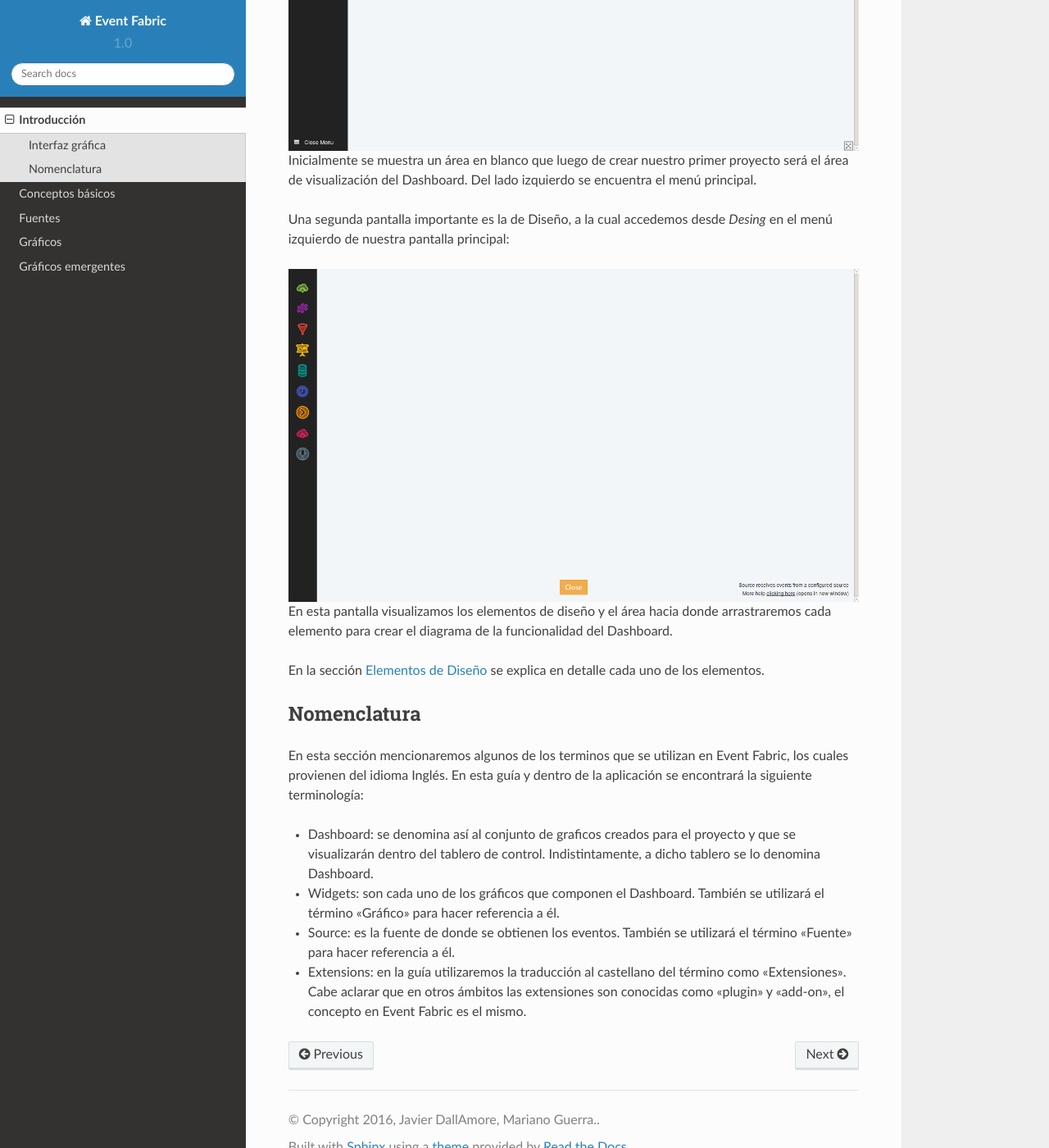
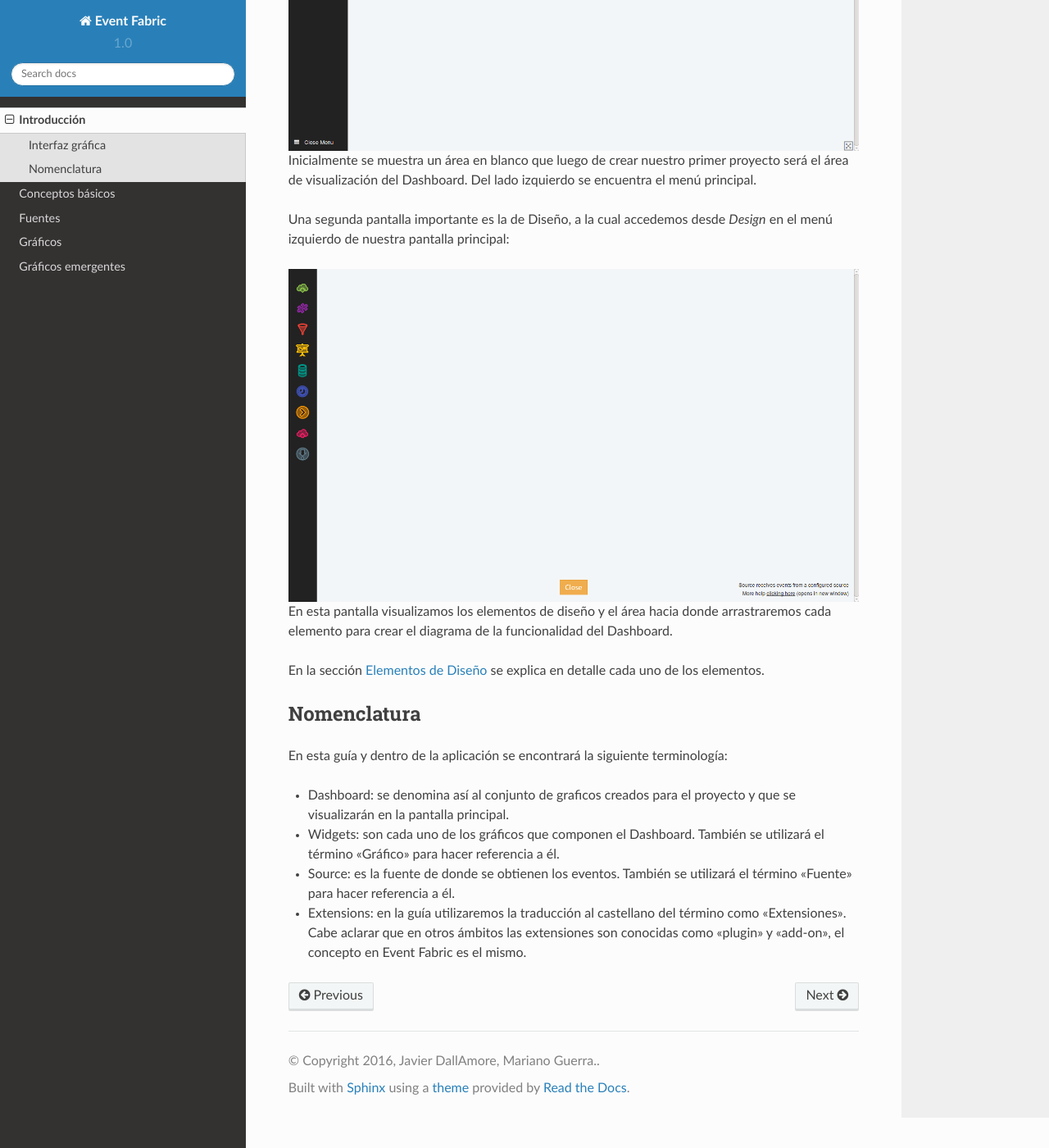
Before and after one commit to sandracp/Documentacion, a Sphinx documentation site: the page built from source/introduction/index.rst, in a window 1280 px wide and 1400 px high, scrolled down 826 px. Shown: the whole window at 82% size. Built offline with Sphinx 7.4.7 and the Read the Docs theme 2.0.0, drawn with Linux system fonts in a browser that asks for light colours; some of the changed text lies outside the part shown.

Commit message:
Agrego contenido en Dashboard y corrijo la introducción.

```diff
--- a/source/basics/dashboard/index.rst
+++ b/source/basics/dashboard/index.rst
@@ -1,2 +1,7 @@
 Dashboard
 ---------
+
+Event Fabric recibe una serie de eventos proveniente de una fuente especificada por el usuario. Estos eventos son procesados de acuerdo a un criterio especifico transformandose en la información requerida.
+Por último, la información obtenida es organizada y prensentada en gráficos y tablas facilitando la lectura del usuario, es decir en Dashboard.
+
+El lugar en donde visualizaremos el Dashboard es en la pantalla principal.
--- a/source/introduction/index.rst
+++ b/source/introduction/index.rst
@@ -18,7 +18,7 @@
 
 Inicialmente se muestra un área en blanco que luego de crear nuestro primer proyecto será el área de visualización del Dashboard. Del lado izquierdo se encuentra el menú principal.
 
-Una segunda pantalla importante es la de Diseño, a la cual accedemos desde *Desing* en el menú izquierdo de nuestra pantalla principal:
+Una segunda pantalla importante es la de Diseño, a la cual accedemos desde *Design* en el menú izquierdo de nuestra pantalla principal:
 
 .. figure:: ./screenshots/design_screen.png
    :align: center
@@ -31,10 +31,9 @@
 
 Nomenclatura
 ------------
-En esta sección mencionaremos algunos de los terminos que se utilizan en Event Fabric, los cuales provienen del idioma Inglés.
 En esta guía y dentro de la aplicación se encontrará la siguiente terminología:
 
-* Dashboard: se denomina así al conjunto de graficos creados para el proyecto y que se visualizarán dentro del tablero de control. Indistintamente, a dicho tablero se lo denomina Dashboard.
+* Dashboard: se denomina así al conjunto de graficos creados para el proyecto y que se visualizarán en la pantalla principal.
 * Widgets: son cada uno de los gráficos que componen el Dashboard. También se utilizará el término "Gráfico" para hacer referencia a él.
 * Source: es la fuente de donde se obtienen los eventos. También se utilizará el término "Fuente" para hacer referencia a él.
 * Extensions: en la guía utilizaremos la traducción al castellano del término como "Extensiones". Cabe aclarar que en otros ámbitos las extensiones son conocidas como "plugin" y "add-on", el concepto en Event Fabric es el mismo.
```
Also changed, not shown: other parts of source/introduction/index.rst (+1 -1 lines).
